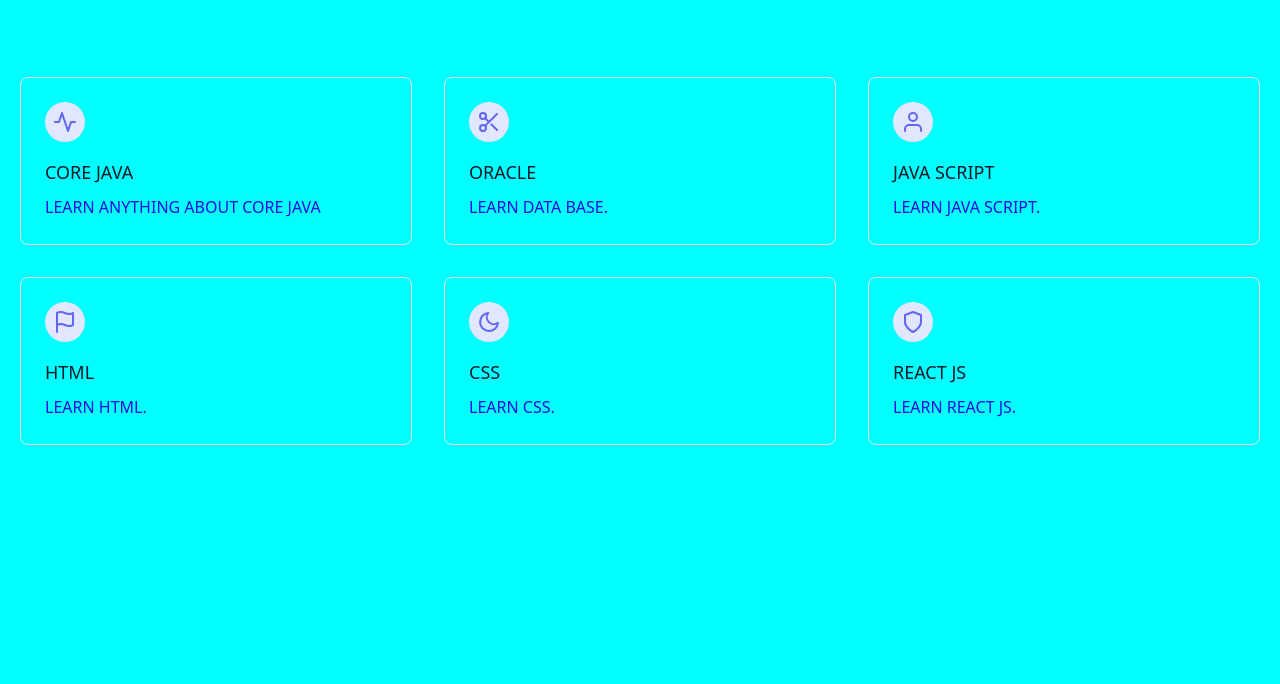
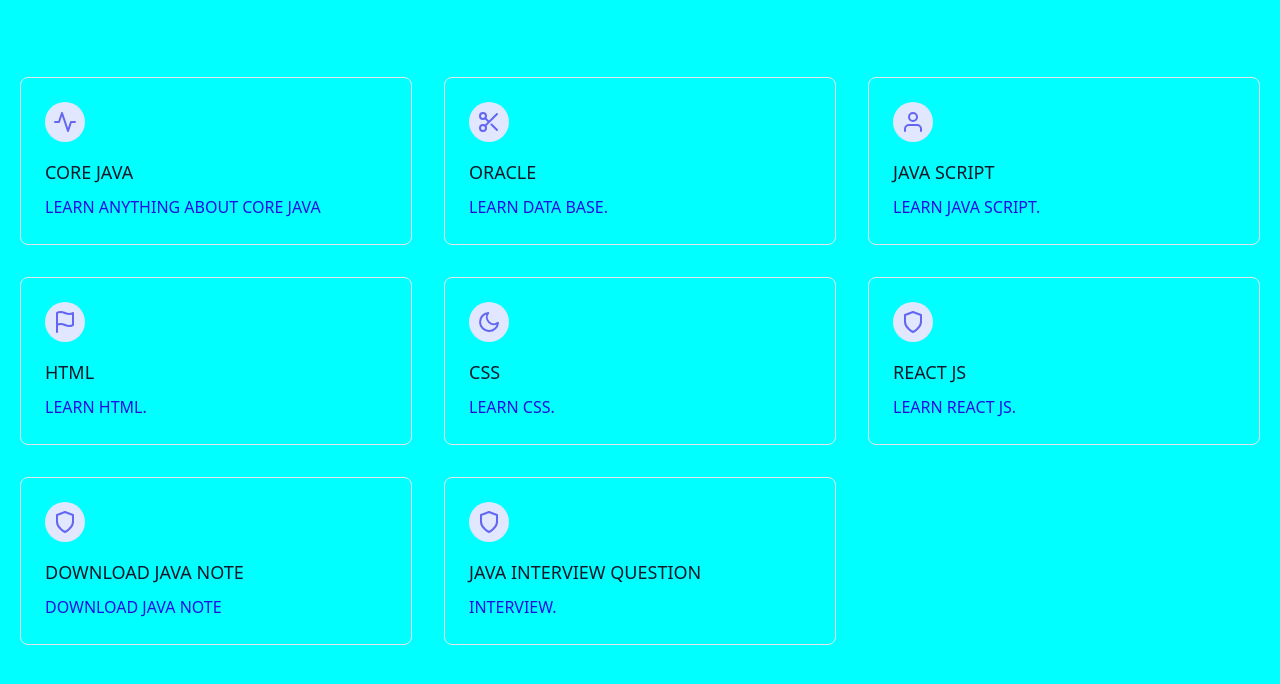
Before and after one commit to RANJANKUMARSAHU7894/java-developer, a plain HTML site: page index.html in a window 1280 px wide. Shown: the part 250-934 px from the top of the page. Before the commit the page ends 800 px from the top, so only its background shows below. Drawn offline with nearby package versions, Linux system fonts and the light colour scheme.

Commit message:
OK
CHANGES

```diff
--- a/index.html
+++ b/index.html
@@ -52,6 +52,9 @@
                 <h1 class="sm:text-3xl text-2xl font-medium title-font mb-2 text-gray-900">RANJAN KUMAR SAHU STUDY POINT</h1>
                 <p class="lg:w-1/2 w-full leading-relaxed text-gray-500" style="color:rgb(33, 15, 226);">WORK HARD DREAM BIG.</p>
               </div>
+
+
+
               <div class="flex flex-wrap -m-4">
                 <div class="xl:w-1/3 md:w-1/2 p-4">
                   <div class="border border-gray-200 p-6 rounded-lg">
@@ -64,6 +67,9 @@
                     <p class="leading-relaxed text-base" style="color:rgb(33, 15, 226);">LEARN ANYTHING ABOUT CORE JAVA</p>
                   </div>
                 </div>
+
+
+
                 <div class="xl:w-1/3 md:w-1/2 p-4">
                   <div class="border border-gray-200 p-6 rounded-lg">
                     <div class="w-10 h-10 inline-flex items-center justify-center rounded-full bg-indigo-100 text-indigo-500 mb-4">
@@ -79,6 +85,8 @@
                     <p class="leading-relaxed text-base" style="color:rgb(33, 15, 226);">LEARN DATA BASE.</p>
                   </div>
                 </div>
+
+
                 <div class="xl:w-1/3 md:w-1/2 p-4">
                   <div class="border border-gray-200 p-6 rounded-lg">
                     <div class="w-10 h-10 inline-flex items-center justify-center rounded-full bg-indigo-100 text-indigo-500 mb-4">
@@ -91,6 +99,8 @@
                     <p class="leading-relaxed text-base" style="color:rgb(33, 15, 226);">LEARN JAVA SCRIPT.</p>
                   </div>
                 </div>
+
+
                 <div class="xl:w-1/3 md:w-1/2 p-4">
                   <div class="border border-gray-200 p-6 rounded-lg">
                     <div class="w-10 h-10 inline-flex items-center justify-center rounded-full bg-indigo-100 text-indigo-500 mb-4">
@@ -102,6 +112,8 @@
                     <p class="leading-relaxed text-base" style="color:rgb(33, 15, 226);">LEARN HTML.</p>
                   </div>
                 </div>
+
+
                 <div class="xl:w-1/3 md:w-1/2 p-4">
                   <div class="border border-gray-200 p-6 rounded-lg">
                     <div class="w-10 h-10 inline-flex items-center justify-center rounded-full bg-indigo-100 text-indigo-500 mb-4">
@@ -113,6 +125,8 @@
                     <p class="leading-relaxed text-base" style="color:rgb(33, 15, 226);">LEARN CSS.</p>
                   </div>
                 </div>
+
+
                 <div class="xl:w-1/3 md:w-1/2 p-4">
                   <div class="border border-gray-200 p-6 rounded-lg">
                     <div class="w-10 h-10 inline-flex items-center justify-center rounded-full bg-indigo-100 text-indigo-500 mb-4">
@@ -125,8 +139,38 @@
                     <p class="leading-relaxed text-base" style="color:rgb(33, 15, 226);">LEARN REACT JS.</p>
                   </div>
                 </div>
-              </div>
 
+
+                <div class="xl:w-1/3 md:w-1/2 p-4">
+                  <div class="border border-gray-200 p-6 rounded-lg">
+                    <div class="w-10 h-10 inline-flex items-center justify-center rounded-full bg-indigo-100 text-indigo-500 mb-4">
+                      <svg fill="none" stroke="currentColor" stroke-linecap="round" stroke-linejoin="round" stroke-width="2" class="w-6 h-6" viewBox="0 0 24 24">
+                        <path d="M12 22s8-4 8-10V5l-8-3-8 3v7c0 6 8 10 8 10z"></path>
+                      </svg>
+                    </div>
+                    <a href="javanote.html">
+                      <h2 class="text-lg text-gray-900 font-medium title-font mb-2">DOWNLOAD JAVA NOTE</h2>
+                    </a>
+                    <p class="leading-relaxed text-base" style="color:rgb(33, 15, 226);">DOWNLOAD JAVA NOTE</p>
+                  </div>
+                </div>
+
+
+                <div class="xl:w-1/3 md:w-1/2 p-4">
+                  <div class="border border-gray-200 p-6 rounded-lg">
+                    <div class="w-10 h-10 inline-flex items-center justify-center rounded-full bg-indigo-100 text-indigo-500 mb-4">
+                      <svg fill="none" stroke="currentColor" stroke-linecap="round" stroke-linejoin="round" stroke-width="2" class="w-6 h-6" viewBox="0 0 24 24">
+                        <path d="M12 22s8-4 8-10V5l-8-3-8 3v7c0 6 8 10 8 10z"></path>
+                      </svg>
+                    </div>
+
+                    <h2 class="text-lg text-gray-900 font-medium title-font mb-2">JAVA INTERVIEW QUESTION</h2>
+                    <p class="leading-relaxed text-base" style="color:rgb(33, 15, 226);">INTERVIEW.</p>
+                  </div>
+                </div>
+
+
+             </div>
             </div>
           </section>
 
```
Also changed, not shown: javanote.html (added).
